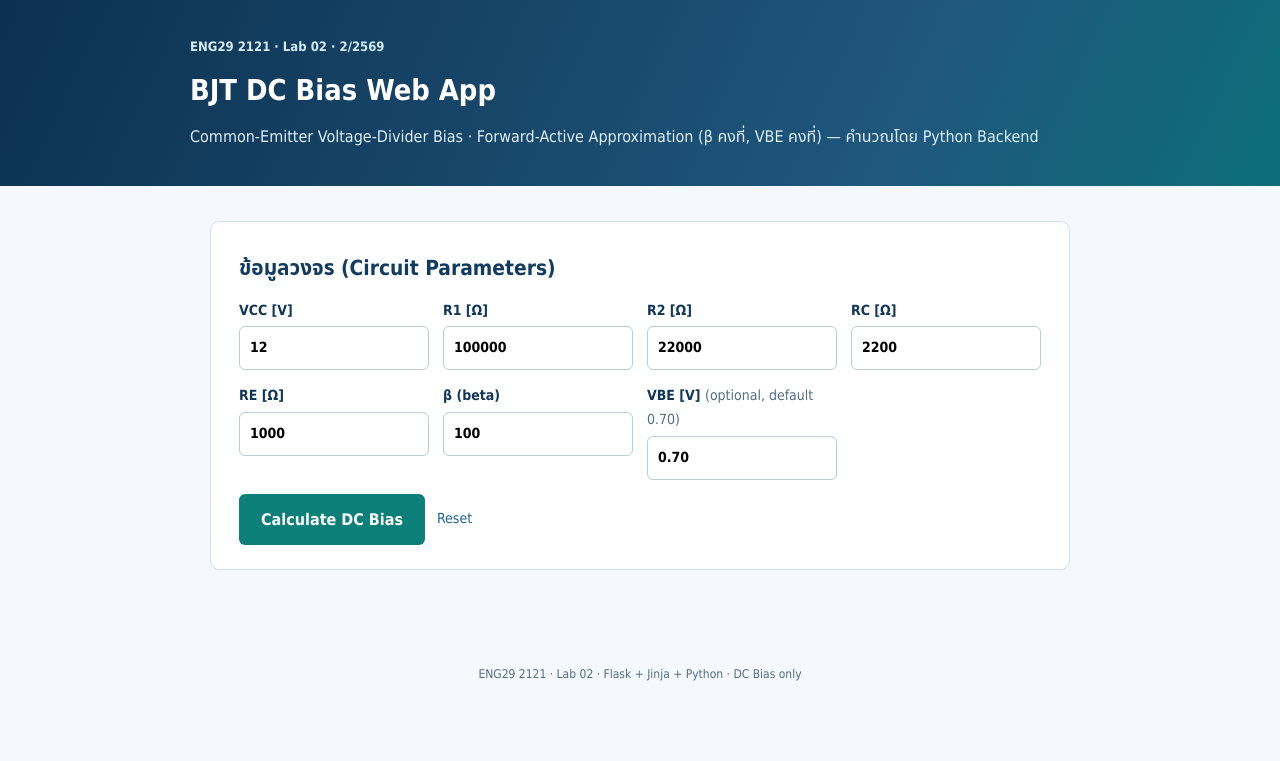
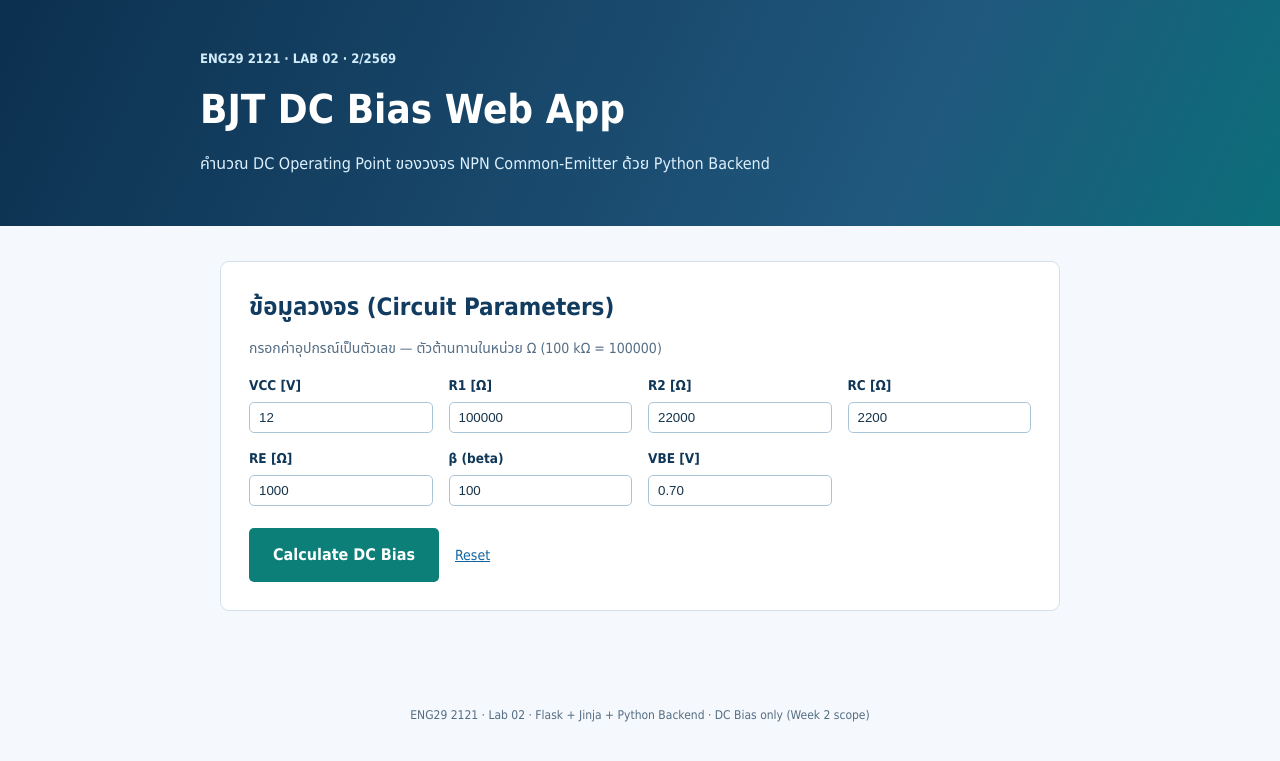
Before and after one commit to Poowadech1803/Gitlab, a Flask app: page / in a window 1280 px wide. Shown: the top 761 px of the page. Run offline with Flask 3, Linux system fonts and the light colour scheme.

Commit message:
Redesign UI to match the Lab 02 reference mockup
- hero: navy->teal gradient (115deg), eyebrow + h1 + one-line subtitle, no tags (matches reference proportions ~25%)
- container max-width 880px like reference layout
- form: 2 rows x 4 compact inputs (labels above, white boxes, gray borders)
- teal Calculate button 182x50 left-aligned under the form
- results table: th #e6f1fa band, striped rows, blue monospace values
- region status as good/note boxes in handout style
- verified structurally against the reference image via pixel analysis (hero height, button size/position, table header band, palette) and all 15 tests still pass

```diff
--- a/static/style.css
+++ b/static/style.css
@@ -1,131 +1,55 @@
-:root {
-  --navy: #103658;
-  --blue: #1d638b;
-  --teal: #0c8078;
-  --paper: #f5f8fc;
-  --ink: #17344b;
-  --muted: #546d83;
-  --line: #d3e0ec;
-  --orange: #b85c2c;
-}
+/* BJT DC Bias Web App — design matched to the Lab 02 handout / reference mockup */
+:root{--navy:#103658;--blue:#1d638b;--teal:#0c8078;--paper:#f5f8fc;--ink:#17344b;--muted:#546d83;--line:#d3e0ec;--orange:#b85c2c;--linkblue:#1264a0}
 
-* { box-sizing: border-box; }
+*{box-sizing:border-box}
+body{background:var(--paper);color:var(--ink);margin:0;font:16px/1.76 Tahoma,"Noto Sans Thai","Leelawadee UI",Arial,sans-serif}
+p{margin:8px 0 13px}
+a{color:var(--linkblue)}
 
-body {
-  background: var(--paper);
-  color: var(--ink);
-  margin: 0;
-  font: 16px/1.7 Tahoma, "Noto Sans Thai", "Leelawadee UI", Arial, sans-serif;
-}
+/* ---------- Hero (navy -> teal gradient, ~25% like reference) ---------- */
+.hero{background:linear-gradient(115deg,#0c304f,#20577d 70%,#0c6e79);color:#fff;padding:48px 24px}
+.wrap,main{max-width:880px;margin:auto}
+.hero h1{font-size:clamp(1.7rem,4vw,2.5rem);line-height:1.31;margin:12px 0 15px}
+.hero p{max-width:760px;color:#ddf0fd;margin:0}
+.eyebrow{font-size:13px;color:#d2ecfa;font-weight:bold}
 
-.wrap { max-width: 900px; margin: auto; }
+/* ---------- Cards on paper background ---------- */
+main{padding:17px 20px 52px}
+.card{background:#fff;border:1px solid var(--line);border-radius:9px;margin:18px 0;padding:24px 28px}
+.card h2{font-size:1.5rem;line-height:1.35;color:#113c60;margin:5px 0 12px}
+.muted{color:var(--muted);font-size:14px}
 
-.hero {
-  background: linear-gradient(115deg, #0c304f, #20577d 70%, #0c6e79);
-  color: #fff;
-  padding: 36px 20px;
-}
+/* ---------- Input form: 2 rows x 4 columns like reference ---------- */
+.form-grid{display:grid;grid-template-columns:repeat(4,1fr);gap:14px 16px;margin:14px 0 4px}
+label{font-weight:bold;font-size:13.5px;color:var(--navy)}
+input{width:100%;margin-top:4px;padding:7px 9px;border:1px solid #abc5d8;border-radius:5px;font:14px/1.5 inherit;background:#fff;color:var(--ink)}
+input:focus{outline:2px solid var(--teal);border-color:var(--teal)}
+.actions{grid-column:1/-1;display:flex;gap:16px;align-items:center;margin-top:8px}
+button{background:var(--teal);color:#fff;border:none;padding:13px 24px;min-width:182px;border-radius:5px;font:inherit;font-weight:bold;cursor:pointer}
+button:hover{background:#0a6a63}
+.reset{font-size:14px}
 
-.hero h1 { margin: 8px 0; font-size: 1.8rem; }
-.eyebrow { font-size: 13px; color: #d2ecfa; font-weight: bold; }
-.hero p { margin: 4px 0 0; color: #ddf0fd; }
+/* ---------- Results table (th #e6f1fa, striped rows) ---------- */
+table{border-collapse:collapse;width:100%;font-size:14px}
+td,th{border:1px solid var(--line);padding:10px 12px;vertical-align:top;text-align:left}
+th{background:#e6f1fa;color:#123e5c}
+tbody tr:nth-child(even){background:#f7fbfe}
+td.val{font-family:Consolas,Menlo,monospace;font-weight:bold;color:#0e76b8}
+td.unit{color:var(--muted)}
 
-main { padding: 17px 20px 52px; }
+/* ---------- Note / good / error boxes (handout style) ---------- */
+.note{background:#fff4e9;border-left:4px solid var(--orange);padding:12px 15px;margin:12px 0;border-radius:0 6px 6px 0}
+.note ul{margin:8px 0 0;padding-left:22px}
+.note li{margin:5px 0}
+.good{background:#e9f6f2;border-left:4px solid #178875;padding:12px 15px;margin:12px 0;border-radius:0 6px 6px 0}
+.error-card{border-left:4px solid #b02a2a}
+.errors{color:#8f2020;font-weight:bold}
+.errors li{margin:5px 0}
 
-.card {
-  background: #fff;
-  border: 1px solid var(--line);
-  border-radius: 9px;
-  margin: 18px 0;
-  padding: 24px 28px;
-}
+footer{text-align:center;padding:24px;color:var(--muted);font-size:12px}
 
-.card h2 { color: #113c60; margin: 5px 0 12px; font-size: 1.3rem; }
+/* ---------- Responsive ---------- */
+@media(max-width:820px){.form-grid{grid-template-columns:repeat(2,1fr)}}
+@media(max-width:520px){.form-grid{grid-template-columns:1fr}.card{padding:17px 15px}main{padding:10px}.hero{padding:33px 17px}}
 
-.grid {
-  display: grid;
-  grid-template-columns: repeat(auto-fill, minmax(190px, 1fr));
-  gap: 14px;
-}
-
-label {
-  display: block;
-  font-weight: bold;
-  font-size: 14px;
-  color: var(--navy);
-}
-
-input {
-  width: 100%;
-  margin-top: 4px;
-  padding: 9px 10px;
-  border: 1px solid #b9cddd;
-  border-radius: 6px;
-  font: inherit;
-}
-
-input:focus { outline: 2px solid var(--teal); border-color: var(--teal); }
-
-.actions { grid-column: 1 / -1; display: flex; gap: 12px; align-items: center; }
-
-button {
-  background: var(--teal);
-  color: #fff;
-  border: none;
-  padding: 12px 22px;
-  border-radius: 6px;
-  font: inherit;
-  font-weight: bold;
-  cursor: pointer;
-}
-
-button:hover { background: #0a6a63; }
-
-.reset { color: var(--blue); text-decoration: none; font-size: 14px; }
-
-table.results {
-  border-collapse: collapse;
-  width: 100%;
-  font-size: 15px;
-}
-
-.results th, .results td {
-  border: 1px solid var(--line);
-  padding: 9px 12px;
-  text-align: left;
-}
-
-.results th { background: #e6f1fa; color: #123e5c; }
-.results tbody tr:nth-child(even) { background: #f7fbfe; }
-.results td:nth-child(2) { font-family: Consolas, Menlo, monospace; font-weight: bold; }
-.results td:nth-child(3) { color: var(--muted); }
-
-.region { font-size: 15px; }
-.region-ok { color: #178875; }
-.region-warn { color: #a44b22; }
-
-.warning-box {
-  background: #fff4e9;
-  border-left: 4px solid var(--orange);
-  padding: 12px 15px;
-  border-radius: 0 6px 6px 0;
-}
-
-.warning-box ul { margin: 8px 0 0; padding-left: 22px; }
-
-.error-card { border-left: 4px solid #b02a2a; }
-.errors { color: #8f2020; font-weight: bold; }
-
-.muted { color: var(--muted); font-weight: normal; }
-
-footer {
-  text-align: center;
-  padding: 24px;
-  color: var(--muted);
-  font-size: 12px;
-}
-
-@media (max-width: 640px) {
-  main { padding: 10px; }
-  .card { padding: 17px 15px; }
-}
+@media print{.hero{-webkit-print-color-adjust:exact;print-color-adjust:exact}.card{break-inside:avoid}table{font-size:11px}}
--- a/templates/index.html
+++ b/templates/index.html
@@ -9,16 +9,17 @@
 <body>
 <header class="hero">
   <div class="wrap">
-    <div class="eyebrow">ENG29 2121 · Lab 02 · 2/2569</div>
+    <div class="eyebrow">ENG29 2121 · LAB 02 · 2/2569</div>
     <h1>BJT DC Bias Web App</h1>
-    <p>Common-Emitter Voltage-Divider Bias · Forward-Active Approximation
-       (β คงที่, VBE คงที่) — คำนวณโดย Python Backend</p>
+    <p>คำนวณ DC Operating Point ของวงจร NPN Common-Emitter ด้วย Python Backend</p>
   </div>
 </header>
-<main class="wrap">
+<main>
+  <!-- ================= INPUT PARAMETERS ================= -->
   <section class="card">
     <h2>ข้อมูลวงจร (Circuit Parameters)</h2>
-    <form method="post" action="/calculate" class="grid">
+    <p class="muted">กรอกค่าอุปกรณ์เป็นตัวเลข — ตัวต้านทานในหน่วย Ω (100 kΩ = 100000)</p>
+    <form method="post" action="/calculate" class="form-grid">
       <label>VCC [V]
         <input type="number" step="any" name="vcc" value="{{ form.vcc }}" required>
       </label>
@@ -37,8 +38,8 @@
       <label>β (beta)
         <input type="number" step="any" name="beta" value="{{ form.beta }}" required>
       </label>
-      <label>VBE [V] <span class="muted">(optional, default 0.70)</span>
-        <input type="number" step="any" name="vbe" value="{{ form.vbe }}">
+      <label>VBE [V]
+        <input type="number" step="any" name="vbe" value="{{ form.vbe }}" placeholder="0.70">
       </label>
       <div class="actions">
         <button type="submit">Calculate DC Bias</button>
@@ -48,37 +49,47 @@
   </section>
 
   {% if errors %}
+  <!-- ================= VALIDATION ERRORS ================= -->
   <section class="card error-card">
     <h2>ข้อผิดพลาดของข้อมูลนำเข้า (Input Validation Errors)</h2>
-    <ul class="errors">
-      {% for e in errors %}<li>{{ e }}</li>{% endfor %}
-    </ul>
-    <p class="muted">แก้ค่าในฟอร์มด้านบนแล้วกด Calculate อีกครั้ง — หน้าเว็บไม่ล้ม</p>
+    <div class="note">
+      <ul class="errors">
+        {% for e in errors %}<li>{{ e }}</li>{% endfor %}
+      </ul>
+      <p class="muted">แก้ค่าในฟอร์มด้านบนแล้วกด Calculate อีกครั้ง — หน้าเว็บไม่ล้ม</p>
+    </div>
   </section>
   {% endif %}
 
   {% if result %}
+  <!-- ================= DC OPERATING POINT ================= -->
   <section class="card">
-    <h2>DC Operating Point (จุดทำงาน DC)</h2>
-    <table class="results">
-      <thead><tr><th>ปริมาณ</th><th>ค่า</th><th>หน่วย</th></tr></thead>
+    <h2>ผลการคำนวณ DC Bias</h2>
+    <table>
+      <thead><tr><th>ปริมาณ (Quantity)</th><th>ค่า (Value)</th><th>หน่วย (Unit)</th></tr></thead>
       <tbody>
-        <tr><td>VB (Base voltage)</td><td>{{ "%.3f"|format(result.vb) }}</td><td>V</td></tr>
-        <tr><td>VE (Emitter voltage)</td><td>{{ "%.3f"|format(result.ve) }}</td><td>V</td></tr>
-        <tr><td>VC (Collector voltage)</td><td>{{ "%.3f"|format(result.vc) }}</td><td>V</td></tr>
-        <tr><td>VCE</td><td>{{ "%.3f"|format(result.vce) }}</td><td>V</td></tr>
-        <tr><td>IC (Collector current)</td><td>{{ "%.4f"|format(result.ic_ma) }}</td><td>mA</td></tr>
-        <tr><td>IB (Base current)</td><td>{{ "%.2f"|format(result.ib_ua) }}</td><td>µA</td></tr>
-        <tr><td>IE (Emitter current)</td><td>{{ "%.4f"|format(result.ie_ma) }}</td><td>mA</td></tr>
-        <tr><td>VTH (Thevenin voltage)</td><td>{{ "%.3f"|format(result.vth) }}</td><td>V</td></tr>
-        <tr><td>RTH (Thevenin resistance)</td><td>{{ "%.1f"|format(result.rth) }}</td><td>Ω</td></tr>
+        <tr><td>VB (Base voltage)</td><td class="val">{{ "%.3f"|format(result.vb) }}</td><td class="unit">V</td></tr>
+        <tr><td>VE (Emitter voltage)</td><td class="val">{{ "%.3f"|format(result.ve) }}</td><td class="unit">V</td></tr>
+        <tr><td>VC (Collector voltage)</td><td class="val">{{ "%.3f"|format(result.vc) }}</td><td class="unit">V</td></tr>
+        <tr><td>VCE</td><td class="val">{{ "%.3f"|format(result.vce) }}</td><td class="unit">V</td></tr>
+        <tr><td>IC (Collector current)</td><td class="val">{{ "%.4f"|format(result.ic_ma) }}</td><td class="unit">mA</td></tr>
+        <tr><td>IB (Base current)</td><td class="val">{{ "%.2f"|format(result.ib_ua) }}</td><td class="unit">µA</td></tr>
+        <tr><td>IE (Emitter current)</td><td class="val">{{ "%.4f"|format(result.ie_ma) }}</td><td class="unit">mA</td></tr>
+        <tr><td>VTH (Thevenin voltage)</td><td class="val">{{ "%.3f"|format(result.vth) }}</td><td class="unit">V</td></tr>
+        <tr><td>RTH (Thevenin resistance)</td><td class="val">{{ "%.1f"|format(result.rth) }}</td><td class="unit">Ω</td></tr>
       </tbody>
     </table>
-    <p class="region region-{{ 'ok' if result.region == 'forward-active' else 'warn' }}">
-      <strong>Operating region:</strong> {{ result.region }}
-    </p>
+
+    {% if result.region == 'forward-active' %}
+    <div class="good"><strong>Operating region:</strong> {{ result.region }} —
+      อยู่ในสมมติฐาน Forward-Active (แบบจำลอง β และ VBE คงที่ใช้ได้)</div>
+    {% else %}
+    <div class="note"><strong>Operating region:</strong> {{ result.region }} —
+      ผลลัพธ์อยู่นอกสมมติฐาน Forward-Active</div>
+    {% endif %}
+
     {% if result.warnings %}
-    <div class="warning-box">
+    <div class="note">
       <strong>คำเตือน (Model limitation):</strong>
       <ul>{% for w in result.warnings %}<li>{{ w }}</li>{% endfor %}</ul>
     </div>
@@ -86,6 +97,6 @@
   </section>
   {% endif %}
 </main>
-<footer>ENG29 2121 · Lab 02 · Flask + Jinja + Python · DC Bias only</footer>
+<footer>ENG29 2121 · Lab 02 · Flask + Jinja + Python Backend · DC Bias only (Week 2 scope)</footer>
 </body>
 </html>
```
Also changed, not shown: 2 other files.
